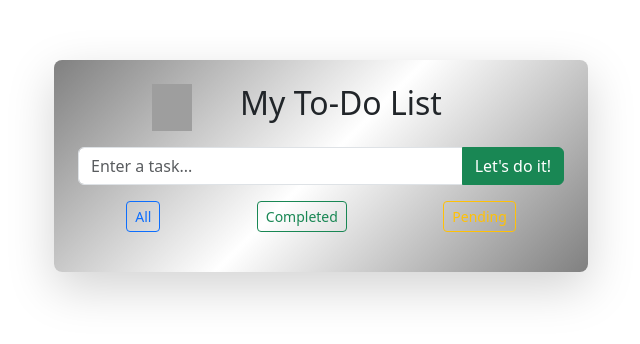
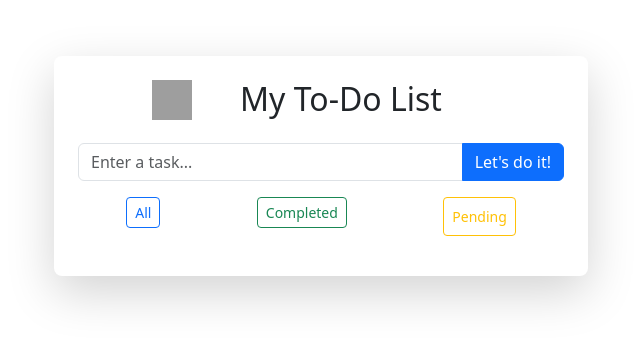
Before and after one commit to DeviTalabattula23/Assignment_repo, a plain HTML site: page index.html in a window 1280 px wide. Shown: the part 234-578 px from the top of the page, without its empty margins (319-959 px from the left). Drawn offline with nearby package versions, Linux system fonts and the light colour scheme; grey boxes are pictures that could not be loaded.

Commit message:
added files

```diff
--- a/index.html
+++ b/index.html
@@ -16,27 +16,26 @@
           <div class="card-body p-4">
 
             <div class="d-flex justify-content-center">
-            <img  class="mb-3 " src="https://assets.dryicons.com/uploads/icon/svg/6149/0a378a74-6133-4bb0-8149-2b9a4861b0a4.svg" alt="To do logo" style="width:40px;height:40px,">
-            <h2 class="text-center mb-4 mx-5 h-4">My To-Do List</h2>
+              <img class="mb-3" src="https://assets.dryicons.com/uploads/icon/svg/6149/0a378a74-6133-4bb0-8149-2b9a4861b0a4.svg"
+                   alt="To do logo" style="width:40px;height:40px;">
+              <h2 class="text-center mb-4 mx-5 h-4">My To-Do List</h2>
             </div>
 
             <!-- Input + Add button -->
             <div class="input-group mb-3">
               <input type="text" class="form-control" placeholder="Enter a task...">
-              <button class="btn btn-success">Let's do it!</button>
+              <button class="btn btn-primary">Let's do it!</button> <!-- ✅ fixed to btn-primary -->
             </div>
 
-            <!-- Filter buttons -->
-             <div class="d-flex justify-content-around mb-3">
-                <button class="btn btn-outline-primary btn-sm" id="all-btn">All</button>
-                <button class="btn btn-outline-success btn-sm" id="completed-btn">Completed</button>
-                <button class="btn btn-outline-warning btn-sm" id="pending-btn">Pending</button>
+            <!-- Filter buttons (optional for later) -->
+            <div class="d-flex justify-content-around mb-3">
+              <button class="btn btn-outline-primary btn-sm mb-2" id="all-btn">All</button>
+              <button class="btn btn-outline-success btn-sm mb-2" id="completed-btn">Completed</button>
+              <button class="btn btn-outline-warning btn-sm" id="pending-btn">Pending</button>
             </div>
 
             <!-- Task list -->
-            <ul class="list-group">
-              <!-- tasks will appear here -->
-            </ul>
+            <ul class="list-group"></ul>
 
           </div>
         </div>
--- a/style.css
+++ b/style.css
@@ -13,5 +13,4 @@
  /* Customize card a bit */
 .card {
   border: none;
-  background: linear-gradient(135deg,gray,white,gray);
 }
```
Also changed, not shown: script.js (line endings or trailing spaces).
